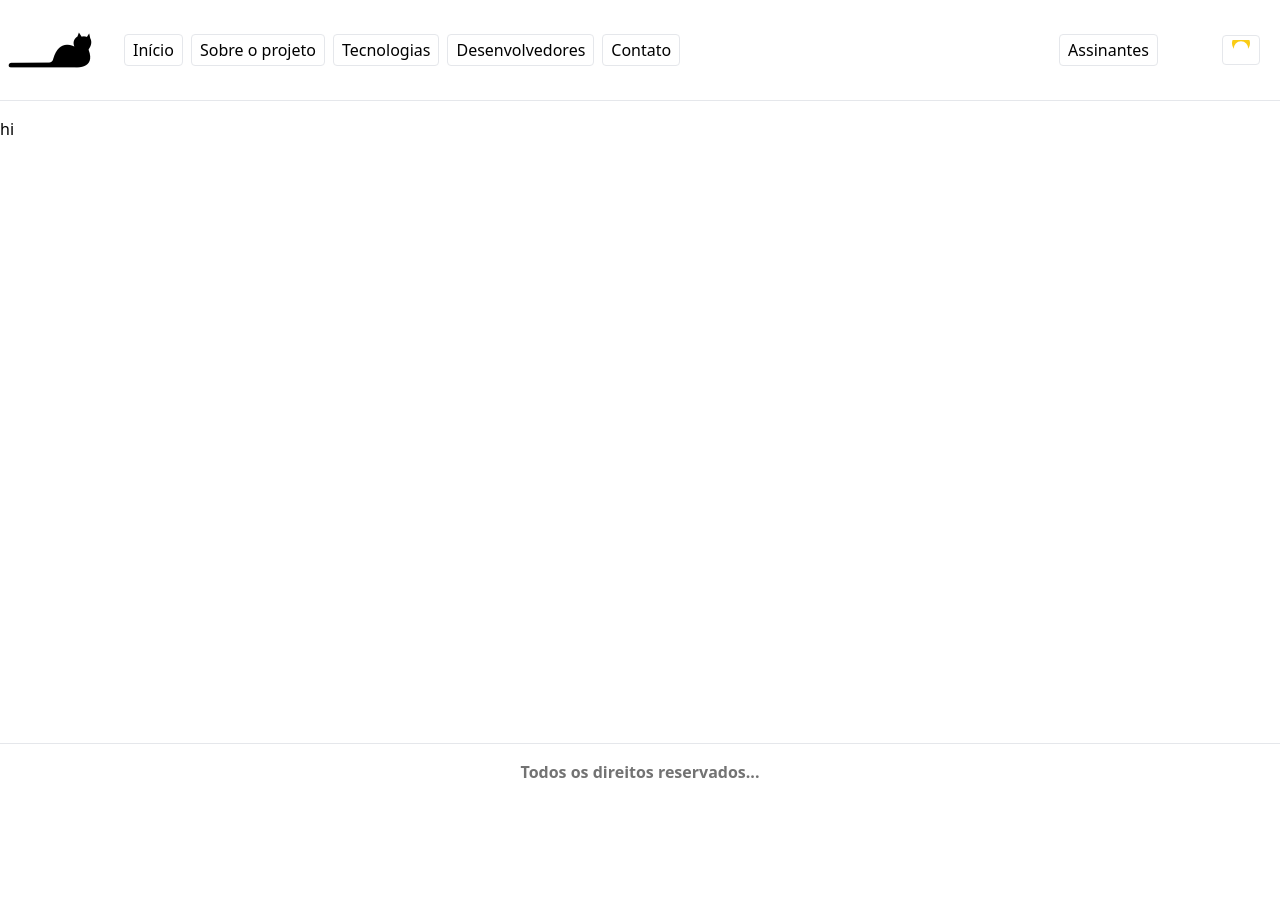
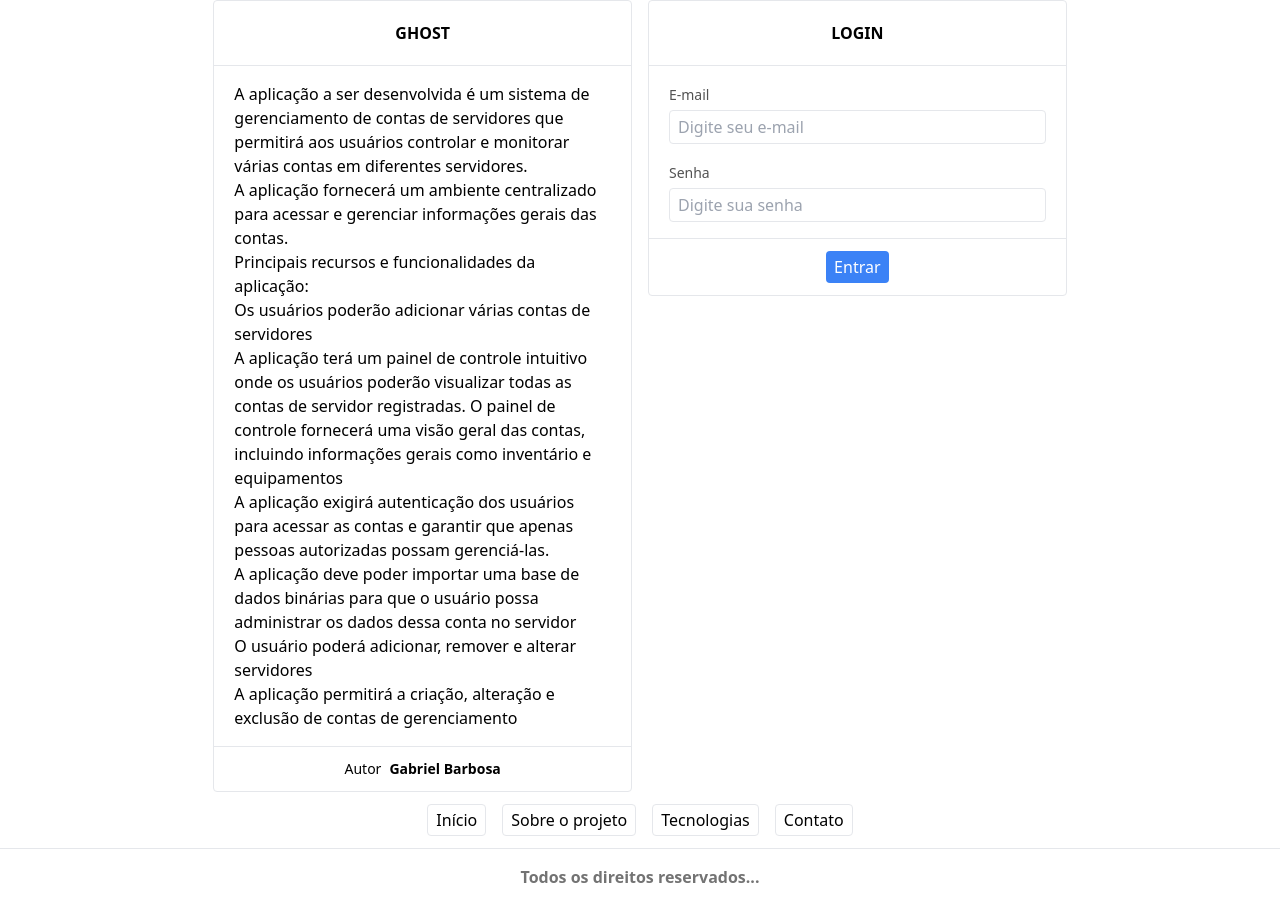
Before and after one commit to gabrielbsx/project-cycle-web-2, a React (Vite) app in the folder packages/cycle-one/: page / in a window 1280 px wide. Before the commit the page ends 800 px from the top, so only its background shows below. Built offline with nearby package versions, Linux system fonts and the light colour scheme.

Commit message:
feat: adjust layout

```diff
--- a/packages/cycle-one/src/App.tsx
+++ b/packages/cycle-one/src/App.tsx
@@ -1,3 +1,4 @@
+import { BrowserRouter } from "react-router-dom";
 import { CycleNeutralTemplate } from "./components/templates/cycle-neutral";
 import { DarkModeProvider } from "./context/dark-mode";
 import { RoutersProvider } from "./routes";
@@ -5,9 +6,11 @@ import { RoutersProvider } from "./routes";
 function App() {
   return (
     <DarkModeProvider>
-      <CycleNeutralTemplate>
-        <RoutersProvider />
-      </CycleNeutralTemplate>
+      <BrowserRouter>
+        <CycleNeutralTemplate>
+          <RoutersProvider />
+        </CycleNeutralTemplate>
+      </BrowserRouter>
     </DarkModeProvider>
   );
 }
--- /dev/null
+++ b/packages/cycle-one/src/components/bottom-links/index.tsx
@@ -0,0 +1,23 @@
+import { mainNavigationRoutes, authRoutes } from "../../routes";
+import { Link } from "react-router-dom";
+
+const BottomLinks = () => {
+  return (
+    <div className="container mx-auto mt-4">
+      <ul className="flex flex-row justify-center gap-4">
+        {mainNavigationRoutes.map((route, index) => (
+          <li key={index}>
+            <Link
+              to={route.path}
+              className="border dark:border-neutral-700 rounded px-2 py-1 hover:bg-neutral-100 font-light dark:hover:bg-neutral-700 dark:bg-neutral-900 dark:text-white"
+            >
+              {route.name}
+            </Link>
+          </li>
+        ))}
+      </ul>
+    </div>
+  );
+};
+
+export default BottomLinks;
--- /dev/null
+++ b/packages/cycle-one/src/components/description-project/index.tsx
@@ -0,0 +1,36 @@
+export const DescriptionProject = () => (
+  <div>
+    <p>
+      A aplicação a ser desenvolvida é um sistema de gerenciamento de contas de
+      servidores que permitirá aos usuários controlar e monitorar várias contas
+      em diferentes servidores.
+    </p>
+    <p>
+      A aplicação fornecerá um ambiente centralizado para acessar e gerenciar
+      informações gerais das contas.
+    </p>
+    <p>Principais recursos e funcionalidades da aplicação:</p>
+    <ul>
+      <li>Os usuários poderão adicionar várias contas de servidores</li>
+      <li>
+        A aplicação terá um painel de controle intuitivo onde os usuários
+        poderão visualizar todas as contas de servidor registradas. O painel de
+        controle fornecerá uma visão geral das contas, incluindo informações
+        gerais como inventário e equipamentos
+      </li>
+      <li>
+        A aplicação exigirá autenticação dos usuários para acessar as contas e
+        garantir que apenas pessoas autorizadas possam gerenciá-las.
+      </li>
+      <li>
+        A aplicação deve poder importar uma base de dados binárias para que o
+        usuário possa administrar os dados dessa conta no servidor
+      </li>
+      <li>O usuário poderá adicionar, remover e alterar servidores</li>
+      <li>
+        A aplicação permitirá a criação, alteração e exclusão de contas de
+        gerenciamento
+      </li>
+    </ul>
+  </div>
+);
--- a/packages/cycle-one/src/components/templates/cycle-neutral.tsx
+++ b/packages/cycle-one/src/components/templates/cycle-neutral.tsx
@@ -1,5 +1,5 @@
 import { Footer } from "../footer";
-import { Header } from "../header";
+// import { Header } from "../header";
 
 interface CycleNeutralTemplateProps {
   children: React.ReactNode;
@@ -7,10 +7,12 @@ interface CycleNeutralTemplateProps {
 
 export const CycleNeutralTemplate = (props: CycleNeutralTemplateProps) => {
   return (
-    <div className={`flex flex-col gap-4 justify-between min-h-screen bg-white dark:bg-neutral-900`}>
+    <div
+      className={`flex flex-col gap-4 justify-between min-h-screen bg-white dark:bg-neutral-900`}
+    >
       <div className="flex flex-col gap-4">
-        <Header />
-        <main className="container mx-auto">{props.children}</main>
+        {/* <Header /> */}
+        <main>{props.children}</main>
       </div>
       <Footer />
     </div>
--- a/packages/cycle-one/src/pages/about.tsx
+++ b/packages/cycle-one/src/pages/about.tsx
@@ -1,10 +1,50 @@
+import { Header } from "../components/header";
+
 export const About = () => {
   return (
-    <div className="flex flex-col border rounded gap-4">
+    <div>
+      <Header />
+      <div className="container mx-auto">
+        <div className="flex flex-col mt-5 border rounded gap-4">
           <header className="flex justify-center border-b p-5">
             <h1 className="font-bold uppercase text-center">Sobre o Projeto</h1>
           </header>
-      <main className="flex px-5">blablablabla</main>
+          <main className="flex flex-col gap-2 px-5">
+            <p>
+              A aplicação a ser desenvolvida é um sistema de gerenciamento de
+              contas de servidores que permitirá aos usuários controlar e
+              monitorar várias contas em diferentes servidores.
+            </p>
+            <p>
+              A aplicação fornecerá um ambiente centralizado para acessar e
+              gerenciar informações gerais das contas.
+            </p>
+            <p>Principais recursos e funcionalidades da aplicação:</p>
+            <ul>
+              <li>Os usuários poderão adicionar várias contas de servidores</li>
+              <li>
+                A aplicação terá um painel de controle intuitivo onde os
+                usuários poderão visualizar todas as contas de servidor
+                registradas. O painel de controle fornecerá uma visão geral das
+                contas, incluindo informações gerais como inventário e
+                equipamentos
+              </li>
+              <li>
+                A aplicação exigirá autenticação dos usuários para acessar as
+                contas e garantir que apenas pessoas autorizadas possam
+                gerenciá-las.
+              </li>
+              <li>
+                A aplicação deve poder importar uma base de dados binárias para
+                que o usuário possa administrar os dados dessa conta no servidor
+              </li>
+              <li>O usuário poderá adicionar, remover e alterar servidores</li>
+              <li>
+                A aplicação permitirá a criação, alteração e exclusão de contas
+                de gerenciamento
+              </li>
+            </ul>
+          </main>
           <footer className="border-t flex p-3 justify-end items-center">
             <div className="flex flex-row gap-2">
               <span className="text-sm">Autor</span>
@@ -12,5 +52,7 @@ export const About = () => {
             </div>
           </footer>
         </div>
+      </div>
+    </div>
   );
 };
--- a/packages/cycle-one/src/pages/home.tsx
+++ b/packages/cycle-one/src/pages/home.tsx
@@ -1,3 +1,74 @@
+import BottomLinks from "../components/bottom-links";
+import { Card } from "../components/card";
+import { DescriptionProject } from "../components/description-project";
+
 export const Home = () => {
-  return <>hi</>;
+  return (
+    <div className="min-h-screen flex items-center justify-center flex-col">
+      <div className="container mx-auto flex flex-row gap-4 xl:w-2/3 justify-center items-start">
+        <Card
+          card={{
+            className: "xl:w-2/3",
+          }}
+          header={<h1 className="font-bold uppercase text-center">Ghost</h1>}
+          main={
+            <div>
+              <DescriptionProject />
+            </div>
+          }
+          footer={
+            <div className="flex flex-row gap-2">
+              <span className="text-sm">Autor</span>
+              <span className="text-sm font-bold">Gabriel Barbosa</span>
+            </div>
+          }
+        />
+        <Card
+          card={{
+            className: "xl:w-2/3",
+          }}
+          header={<h1 className="font-bold uppercase text-center">Login</h1>}
+          main={
+            <div>
+              <form className="gap-4 flex flex-col">
+                <div className="flex flex-col gap-1">
+                  <label>
+                    <span className="text-sm text-neutral-600 dark:text-neutral-100">
+                      E-mail
+                    </span>
+                  </label>
+                  <input
+                    type="email"
+                    className="border rounded px-2 py-1 dark:bg-neutral-900 dark:text-white dark:border-neutral-800 active:border-none"
+                    placeholder="Digite seu e-mail"
+                  />
+                </div>
+                <div className="flex flex-col gap-1">
+                  <label>
+                    <span className="text-sm text-neutral-600 dark:text-neutral-100">
+                      Senha
+                    </span>
+                  </label>
+                  <input
+                    type="password"
+                    className="border rounded px-2 py-1 dark:bg-neutral-900 dark:text-white dark:border-neutral-800"
+                    placeholder="Digite sua senha"
+                  />
+                </div>
+              </form>
+            </div>
+          }
+          footer={
+            <button
+              type="submit"
+              className="rounded px-2 py-1 bg-blue-500 hover:bg-blue-600 text-white"
+            >
+              Entrar
+            </button>
+          }
+        />
+      </div>
+      <BottomLinks />
+    </div>
+  );
 };
--- a/packages/cycle-one/src/pages/sign-in.tsx
+++ /dev/null
@@ -1,44 +0,0 @@
-import { Card } from "../components/card";
-
-export const SignIn = () => {
-  return (
-    <Card
-      card={{
-        className: "w-1/2",
-      }}
-      header={<h1 className="font-bold uppercase text-center">Assinante</h1>}
-      main={
-        <form className="gap-4 flex flex-col">
-          <div className="flex flex-col gap-1">
-            <label>
-              <span className="text-sm text-neutral-600 dark:text-neutral-100">E-mail</span>
-            </label>
-            <input
-              type="email"
-              className="border rounded px-2 py-1 dark:bg-neutral-900 dark:text-white dark:border-neutral-800 active:border-none"
-              placeholder="Digite seu e-mail"
-            />
-          </div>
-          <div className="flex flex-col gap-1">
-            <label>
-              <span className="text-sm text-neutral-600 dark:text-neutral-100">Senha</span>
-            </label>
-            <input
-              type="password"
-              className="border rounded px-2 py-1 dark:bg-neutral-900 dark:text-white dark:border-neutral-800"
-              placeholder="Digite sua senha"
-            />
-          </div>
-        </form>
-      }
-      footer={
-        <button
-          type="submit"
-          className="rounded px-2 py-1 hover:bg-neutral-100 border dark:border-neutral-700 dark:hover:bg-neutral-700 dark:bg-neutral-900 dark:text-white"
-        >
-          Entrar
-        </button>
-      }
-    />
-  );
-};
--- a/packages/cycle-one/src/pages/technologies.tsx
+++ b/packages/cycle-one/src/pages/technologies.tsx
@@ -1,7 +1,40 @@
+import { Header } from "../components/header";
+
 export const Technologies = () => {
   return (
-    <>
-      <>blabla</>
-    </>
+    <div>
+      <Header />
+      <div className="container mx-auto flex justify-center items-center">
+        <div className="flex flex-col mt-5 border rounded gap-4 w-1/2">
+          <header className="flex justify-center border-b p-5">
+            <h1 className="font-bold uppercase text-center">Tecnologias</h1>
+          </header>
+          <main className="flex flex-col gap-2 px-5">
+            <p>
+              Será utilizada as seguintes tecnologias para o desenvolvimento do
+              software:
+            </p>
+            <p>
+              <ul>
+                <li>React</li>
+                <li>Vite</li>
+                <li>Typescript</li>
+                <li>TailwindCSS</li>
+                <li>NodeJS</li>
+                <li>Express</li>
+                <li>MongoDB</li>
+                <li>Zod</li>
+              </ul>
+            </p>
+          </main>
+          <footer className="border-t flex p-3 justify-end items-center">
+            <div className="flex flex-row gap-2">
+              <span className="text-sm">Autor</span>
+              <span className="text-sm font-bold">Gabriel Barbosa</span>
+            </div>
+          </footer>
+        </div>
+      </div>
+    </div>
   );
 };
--- a/packages/cycle-one/src/routes.tsx
+++ b/packages/cycle-one/src/routes.tsx
@@ -1,9 +1,8 @@
-import { createBrowserRouter, RouterProvider } from "react-router-dom";
+import { Route, Routes } from "react-router-dom";
 import { Home } from "./pages/home";
 import { About } from "./pages/about";
 import { SignIn } from "./pages/sign-in";
 import { Technologies } from "./pages/technologies";
-import { Team } from "./pages/team";
 import { Contact } from "./pages/contact";
 
 export const mainNavigationRoutes = [
@@ -23,11 +22,6 @@ export const mainNavigationRoutes = [
     element: <Technologies />,
   },
   {
-    name: "Desenvolvedores",
-    path: "/team",
-    element: <Team />,
-  },
-  {
     name: "Contato",
     path: "/contact",
     element: <Contact />,
@@ -44,6 +38,12 @@ export const authRoutes = [
 
 const routes = [...mainNavigationRoutes, ...authRoutes];
 
-const router = createBrowserRouter(routes);
-
-export const RoutersProvider = () => <RouterProvider router={router} />;
+export const RoutersProvider = () => {
+  return (
+    <Routes>
+      {routes.map((route) => (
+        <Route key={route.path} path={route.path} element={route.element} />
+      ))}
+    </Routes>
+  );
+};
```
Also changed, not shown: packages/cycle-one/src/pages/contact.tsx (+7 -1 lines), packages/cycle-one/src/pages/team.tsx (deleted, +0 -7 lines). Lines whose indentation alone changed are shown as unchanged.
